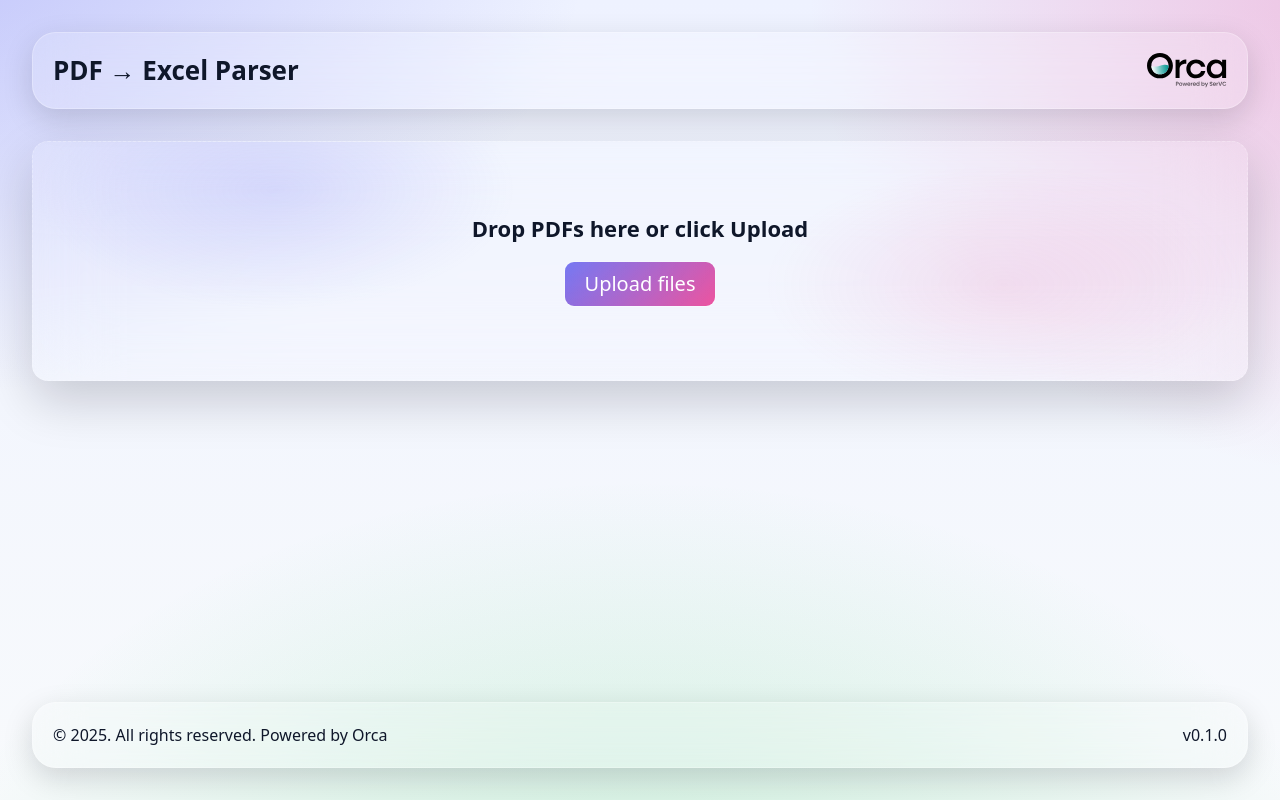
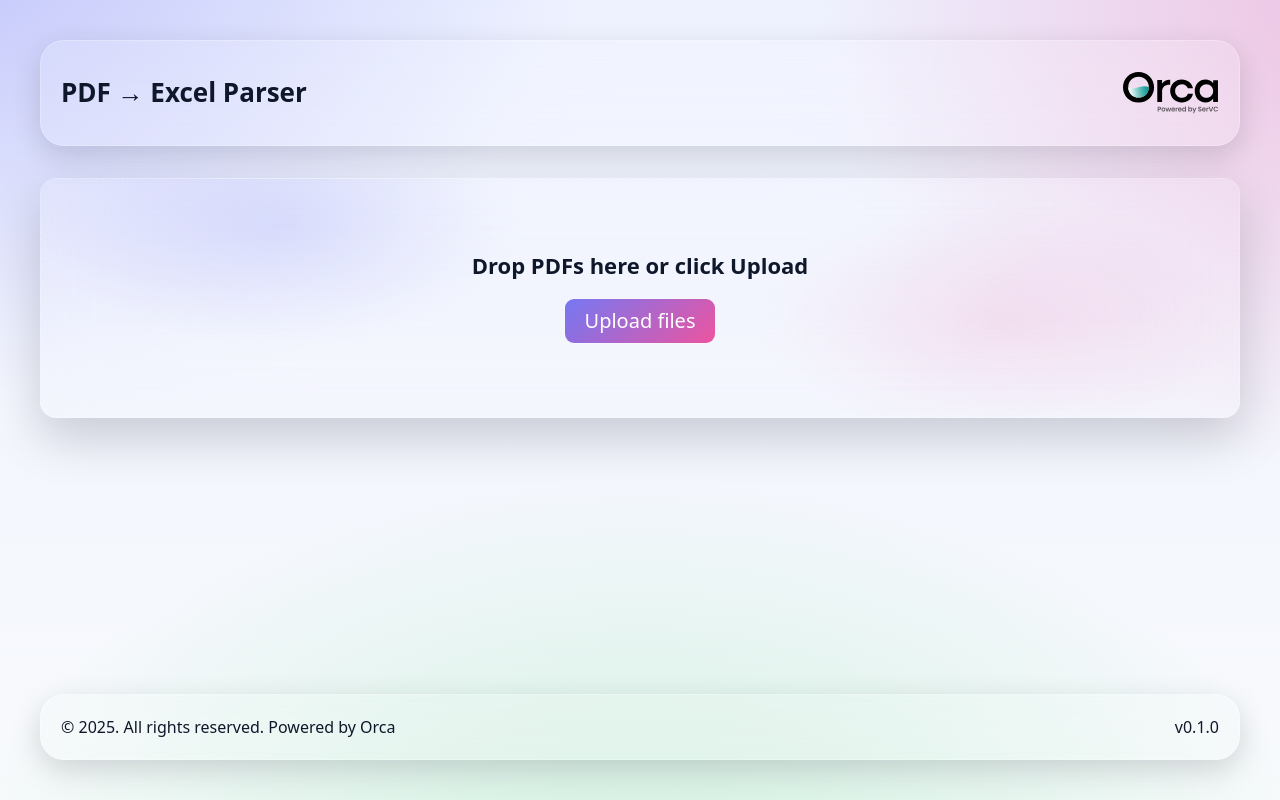
Before and after one commit to Servc-account/PDF_to_Excel_Parser, a React (Vite) app: page / in a window 1280 px wide. Built offline with nearby package versions, Linux system fonts and the light colour scheme; no server answers.

Commit message:
Update App and Header components to refine layout and image styling. Adjust padding in App for better spacing and modify Orca image dimensions in Header for improved visual consistency.

```diff
--- a/src/App.tsx
+++ b/src/App.tsx
@@ -24,7 +24,7 @@ export const App: React.FC = () => {
   }, []);
 
   return (
-    <div className="min-h-screen flex flex-col relative overflow-hidden gap-2 p-2">
+    <div className="min-h-screen flex flex-col relative overflow-hidden gap-2 p-2.5">
       {/* Decorative blobs */}
       <div className="pointer-events-none absolute -top-24 -left-24 w-[36rem] h-[36rem] rounded-full opacity-60 blur-3xl bg-gradient-to-br from-indigo-400/40 via-purple-400/30 to-pink-400/30" />
       <div className="pointer-events-none absolute -bottom-24 -right-24 w-[40rem] h-[40rem] rounded-full opacity-50 blur-3xl bg-gradient-to-tr from-emerald-300/30 via-cyan-300/30 to-indigo-300/30" />
--- a/src/components/Header.tsx
+++ b/src/components/Header.tsx
@@ -6,7 +6,7 @@ export const Header: React.FC = () => {
     <header className="glass sticky top-0 z-20 rounded-xl border p-1 md:p-1.25">
       <div className="flex items-center justify-between">
         <h1 className="text-title-1 font-semibold">PDF → Excel Parser</h1>
-        <img src={orcaUrl} alt="Orca" className="w-5" />
+        <img src={orcaUrl} alt="Orca" className="w-[6em] h-4" />
       </div>
     </header>
   );
```
